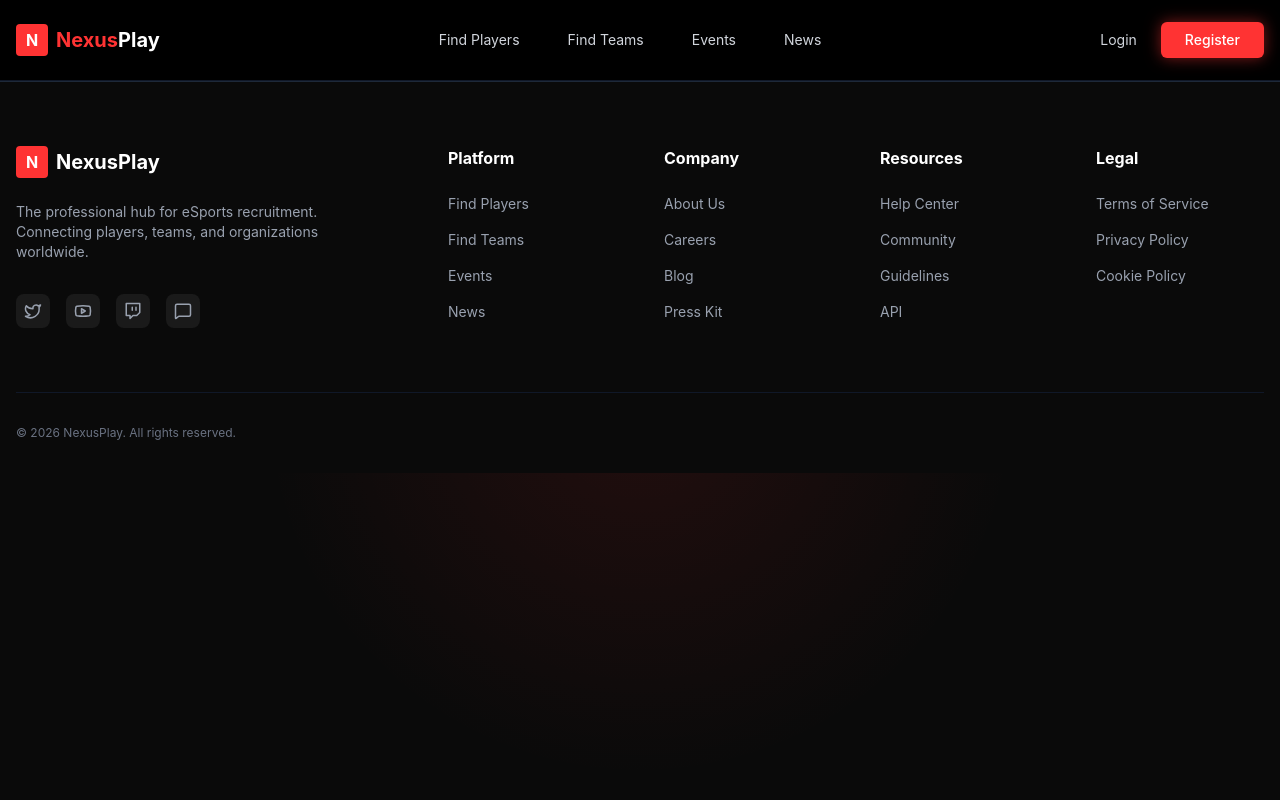
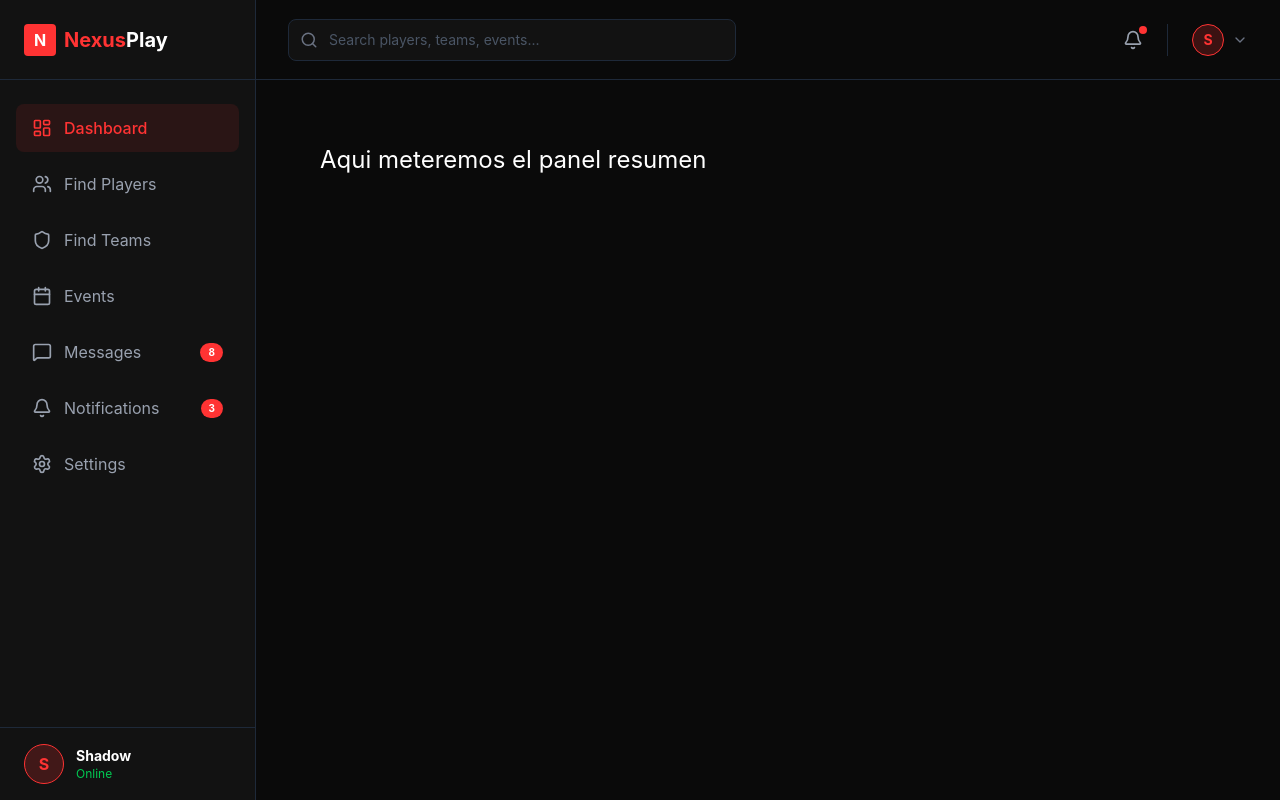
Before and after one commit to DavidMA25/NexusPlay, a React app in the folder frontend/: page /dashboard in a window 1280 px wide. Built offline with nearby package versions, Linux system fonts and the light colour scheme; the HTML template or start-up script is replaced by a standard one.

Commit message:
Creación del DashboardLayout

```diff
--- a/frontend/src/App.jsx
+++ b/frontend/src/App.jsx
@@ -7,6 +7,7 @@ import VideoSection from './components/VideoSection';
 import Footer from './components/Footer';
 import Login from './pages/Login';
 import Register from './pages/Register';
+import DashboardLayout from './components/DashboardLayout';
 
 function App() {
   return (
@@ -16,25 +17,28 @@ function App() {
           backgroundImage: `radial-gradient(circle at 50% 50%, rgba(255, 51, 51, 0.10) 0%, rgba(10, 10, 10, 0) 50%)`
         }}>
 
-        <Navbar />
-
         <Routes>
-          {/* Esta es la ruta del Home (el index) */}
+          {/* Rutas publicas: Aqui SI queremos el Navbar y el Footer del Home */}
           <Route path="/" element={
             <>
+              <Navbar />
               <Hero />
               <Features />
               <Community />
               <VideoSection />
+              <Footer />
             </>
           } />
 
-          {/* Esta es la ruta para el Login */}
-          <Route path="/login" element={<Login />} />
-          <Route path="/register" element={<Register />} />
+          <Route path="/login" element={<><Navbar /><Login /><Footer /></>} />
+          <Route path="/register" element={<><Navbar /><Register /><Footer /></>} />
+
+          {/* Ruta del Dashboard: Aqui NO queremos nada mas que el Layout nuevo */}
+          <Route path="/dashboard" element={<DashboardLayout />}>
+            <Route index element={<h1 className="text-white text-2xl p-8">Aqui meteremos el panel resumen</h1>} />
+          </Route>
         </Routes>
 
-        <Footer />
       </div>
     </Router>
   );
--- /dev/null
+++ b/frontend/src/components/DashboardLayout.jsx
@@ -0,0 +1,169 @@
+// Importamos todos los iconos que necesitamos para el menu lateral y la barra superior.
+// Usar lucide-react nos asegura que todos los iconos mantengan el mismo grosor y estilo.
+import {
+    LayoutDashboard,
+    Users,
+    Shield,
+    Calendar,
+    MessageSquare,
+    Bell,
+    Settings,
+    Search,
+    ChevronDown
+} from 'lucide-react';
+
+// Importamos las herramientas de navegacion.
+// Outlet es crucial aqui: es el "hueco" donde se cargaran las subpaginas.
+import { Link, Outlet, useLocation } from 'react-router-dom';
+
+export default function DashboardLayout() {
+    // Guardo la ruta actual en una variable.
+    // Lo uso luego para saber en que pagina estoy y pintar ese boton de rojo.
+    const location = useLocation();
+
+    // En lugar de repetir el codigo del boton 7 veces, creo un array de objetos.
+    // Asi el menu es escalable: si el dia de manana Mario o yo queremos anadir una seccion,
+    // solo hay que meter una linea nueva aqui y se pinta sola.
+    const menuItems = [
+        { path: '/dashboard', icon: <LayoutDashboard size={20} />, label: 'Dashboard' },
+        { path: '/dashboard/players', icon: <Users size={20} />, label: 'Find Players' },
+        { path: '/dashboard/teams', icon: <Shield size={20} />, label: 'Find Teams' },
+        { path: '/dashboard/events', icon: <Calendar size={20} />, label: 'Events' },
+        // A algunos items les paso la propiedad 'badge' para mostrar el circulito rojo de notificaciones
+        { path: '/dashboard/messages', icon: <MessageSquare size={20} />, label: 'Messages', badge: 8 },
+        { path: '/dashboard/notifications', icon: <Bell size={20} />, label: 'Notifications', badge: 3 },
+        { path: '/dashboard/settings', icon: <Settings size={20} />, label: 'Settings' },
+    ];
+
+    return (
+        // Contenedor principal que ocupa toda la pantalla (min-h-screen)
+        <div className="min-h-screen bg-[#0a0a0a] flex text-white font-sans">
+
+            {/* ================= BARRA LATERAL (SIDEBAR) ================= */}
+            {/* Le pongo w-64 para dejarla fija y hidden md:flex para que se oculte en moviles */}
+            <aside className="w-64 bg-[#121212] border-r border-gray-800 flex flex-col hidden md:flex">
+
+                {/* Cabecera del Sidebar con el Logo */}
+                <div className="h-20 flex items-center px-6 border-b border-gray-800">
+                    <Link to="/" className="flex items-center gap-2">
+                        {/* El cuadradito rojo con la N de NexusPlay */}
+                        <div
+                            className="bg-brand-red text-white font-bold w-8 h-8 flex items-center justify-center rounded"
+                        >
+                            N
+                        </div>
+                        <span className="text-xl font-bold">
+                            <span className="text-brand-red">Nexus</span>Play
+                        </span>
+                    </Link>
+                </div>
+
+                {/* Zona central del menu: iteramos sobre el array que creamos arriba */}
+                <nav className="flex-1 py-6 px-4 space-y-2">
+                    {menuItems.map((item, index) => {
+                        // Comprobamos si la ruta del navegador coincide con la de este boton
+                        const isActive = location.pathname === item.path;
+
+                        return (
+                            <Link
+                                key={index}
+                                to={item.path}
+                                // Si esta activo, le pongo fondo rojizo y texto rojo. Si no, gris.
+                                className={`flex items-center justify-between px-4 py-3 rounded-lg transition-colors ${isActive
+                                        ? 'bg-brand-red/10 text-brand-red font-medium'
+                                        : 'text-gray-400 hover:text-white hover:bg-[#1a1a1a]'
+                                    }`}
+                            >
+                                <div className="flex items-center gap-3">
+                                    {item.icon}
+                                    <span>{item.label}</span>
+                                </div>
+
+                                {/* Renderizado condicional: si el item tiene 'badge', pinto la pildora roja */}
+                                {item.badge && (
+                                    <span
+                                        className="bg-brand-red text-white text-[10px] font-bold px-2 py-0.5 rounded-full"
+                                    >
+                                        {item.badge}
+                                    </span>
+                                )}
+                            </Link>
+                        );
+                    })}
+                </nav>
+
+                {/* Zona inferior del menu: Tarjeta de perfil del usuario logueado */}
+                <div className="p-4 border-t border-gray-800">
+                    <div className="flex items-center gap-3 px-2">
+                        {/* Avatar provisional (simulando que el usuario se llama Shadow) */}
+                        <div
+                            className="w-10 h-10 rounded-full bg-brand-red/20 border border-brand-red flex items-center justify-center text-brand-red font-bold shrink-0"
+                        >
+                            S
+                        </div>
+                        <div>
+                            <p className="text-sm font-bold text-white">Shadow</p>
+                            <p className="text-xs text-green-500">Online</p>
+                        </div>
+                    </div>
+                </div>
+            </aside>
+
+            {/* ================= AREA PRINCIPAL DERECHA ================= */}
+            {/* Uso flex-1 para que ocupe todo el ancho restante de la pantalla */}
+            <main className="flex-1 flex flex-col min-h-screen overflow-hidden">
+
+                {/* Barra superior de busqueda y utilidades */}
+                <header
+                    className="h-20 border-b border-gray-800 bg-[#0a0a0a] flex items-center justify-between px-8 shrink-0"
+                >
+
+                    {/* Input de busqueda con su icono metido dentro usando absolute */}
+                    <div className="relative w-full max-w-md">
+                        <Search
+                            className="absolute left-3 top-1/2 -translate-y-1/2 text-gray-500"
+                            size={18}
+                        />
+                        <input
+                            type="text"
+                            placeholder="Search players, teams, events..."
+                            className="w-full bg-[#121212] border border-gray-800 rounded-lg pl-10 pr-4 py-2.5 text-sm text-white focus:outline-none focus:border-brand-red transition-colors placeholder-gray-600"
+                        />
+                    </div>
+
+                    {/* Controles de la derecha (Notificaciones y Perfil) */}
+                    <div className="flex items-center gap-6">
+
+                        {/* Campana de notificaciones con puntito rojo de aviso */}
+                        <button className="text-gray-400 hover:text-white transition-colors relative">
+                            <Bell size={20} />
+                            <span
+                                className="absolute -top-1 -right-1 w-2 h-2 bg-brand-red rounded-full"
+                            ></span>
+                        </button>
+
+                        {/* Desplegable del perfil con separador visual (border-l) */}
+                        <div className="flex items-center gap-2 cursor-pointer border-l border-gray-800 pl-6">
+                            <div
+                                className="w-8 h-8 rounded-full bg-brand-red/20 border border-brand-red flex items-center justify-center text-brand-red font-bold text-sm"
+                            >
+                                S
+                            </div>
+                            <ChevronDown size={16} className="text-gray-500" />
+                        </div>
+                    </div>
+                </header>
+
+                {/* EL CORAZON DEL DASHBOARD:
+                    Este es el contenedor dinámico. El Outlet de React Router inyecta aqui
+                    el contenido de la ruta en la que estemos (ej: las estadisticas, la lista de jugadores, etc)
+                    sin tener que recargar ni el menu lateral ni la barra superior.
+                */}
+                <div className="flex-1 overflow-y-auto p-8">
+                    <Outlet />
+                </div>
+
+            </main>
+        </div>
+    );
+}
```
